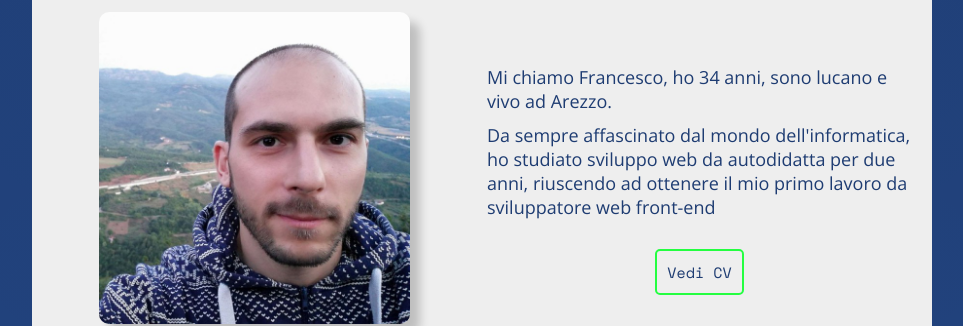
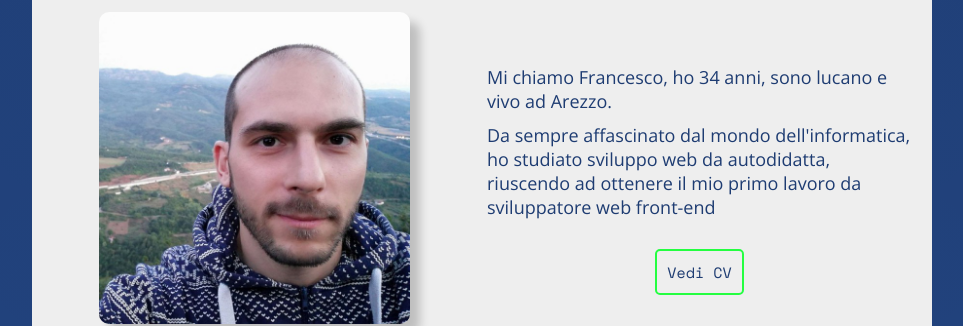
Before and after one commit to frascavone/portfolio, a plain HTML site: page index.html in a window 1280 px wide. Shown: the part 940-1266 px from the top of the page, without its empty margins (158-1121 px from the left). Drawn offline with nearby package versions, Linux system fonts and the light colour scheme.

Commit message:
Update index.html

```diff
--- a/index.html
+++ b/index.html
@@ -95,7 +95,7 @@
           </p> -->
           <p class="about__info-text">
             Da sempre affascinato dal mondo dell'informatica, ho studiato
-            sviluppo web da autodidatta per due anni, riuscendo ad ottenere il mio primo
+            sviluppo web da autodidatta, riuscendo ad ottenere il mio primo
             lavoro da sviluppatore web front-end
           </p>
           <div class="about__btn">
```
